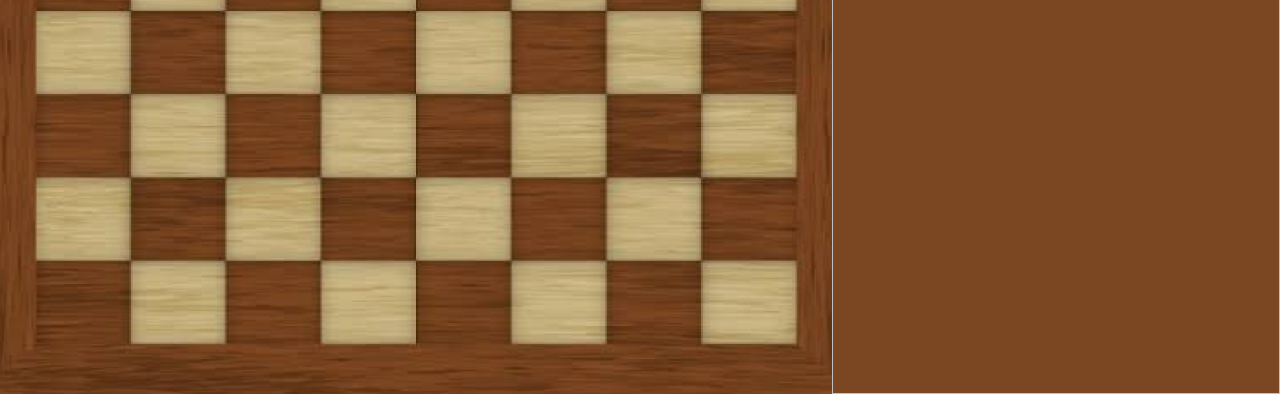
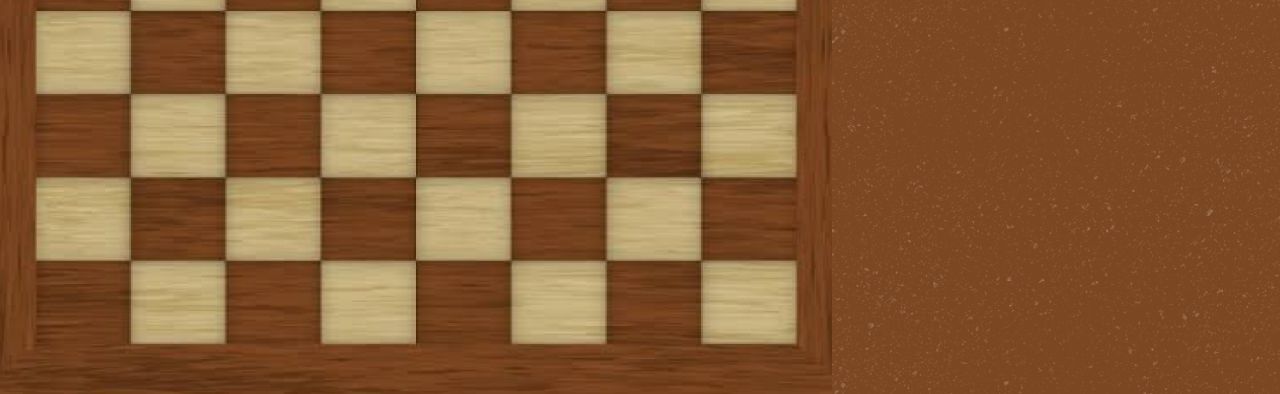
Before and after one commit to hugoffs/portfolioAppleAcademy, a plain HTML site: page index.html in a window 1280 px wide. Shown: the part 406-800 px from the top of the page. Drawn offline with Linux system fonts and the light colour scheme.

Commit message:
arrumar o arquivo da testura

```diff
--- a/index.html
+++ b/index.html
@@ -24,7 +24,7 @@
 
                 <img src="img/pião.webp" alt="Pião">
                 <img src="img/Rei.webp" alt="Rei">
-                <img class="textura" src="img/testura.png" alt="">
+                <img class="textura" src="img/testura.webp" alt="testura">
 
                 <div class="botoes">
                     <a href="pages/quemSouEu.html">
```
